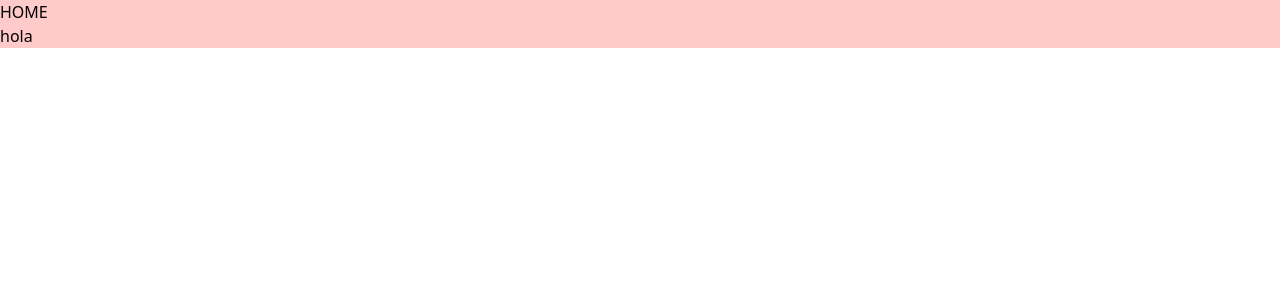
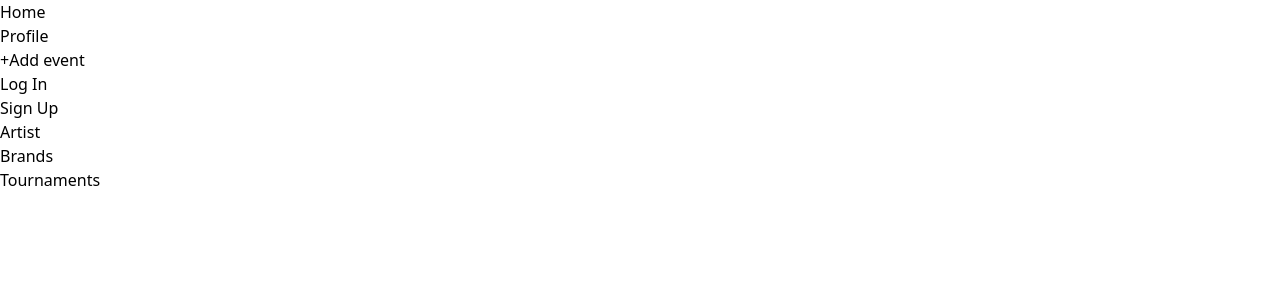
Before and after one commit to oscarardila96/nextjs-fullstack-app-template, a Next.js app: page / in a window 1280 px wide. Shown: the top 300 px of the page. Built offline with nearby package versions, Linux system fonts and the light colour scheme.

Commit message:
fix: adding routes

```diff
--- /dev/null
+++ b/pages/auth/login.tsx
@@ -0,0 +1,3 @@
+export default function Login() {
+  return <div>este es el login</div>;
+}
--- /dev/null
+++ b/pages/auth/register.tsx
@@ -0,0 +1,3 @@
+export default function Register() {
+  return <div>este es el registro</div>;
+}
--- /dev/null
+++ b/pages/categories/artists/[id].tsx
@@ -0,0 +1,3 @@
+export default function ArtistId() {
+  return <div>Este es el detalle de artistas</div>;
+}
--- /dev/null
+++ b/pages/categories/artists/index.tsx
@@ -0,0 +1,3 @@
+export default function Artists() {
+  return <div>Artistas y muchos mas... 🧑‍🤝‍🧑</div>;
+}
--- /dev/null
+++ b/pages/categories/brands/[id].tsx
@@ -0,0 +1,3 @@
+export default function Brands() {
+  return <div>Este es el detalle de las marcas</div>;
+}
--- /dev/null
+++ b/pages/categories/brands/index.tsx
@@ -0,0 +1,3 @@
+export default function () {
+  return <div>todas las marcas</div>;
+}
--- /dev/null
+++ b/pages/categories/tournaments/[id].tsx
@@ -0,0 +1,3 @@
+export default function Tournaments() {
+  return <div>Este es el detalle de los torneos</div>;
+}
--- /dev/null
+++ b/pages/categories/tournaments/index.tsx
@@ -0,0 +1,3 @@
+export default function Tournaments() {
+  return <div>Mis torneos </div>;
+}
--- /dev/null
+++ b/pages/createEvent.tsx
@@ -0,0 +1,3 @@
+export default function CreateEvent() {
+  return <div>Creando eventos para mi</div>;
+}
--- a/pages/index.tsx
+++ b/pages/index.tsx
@@ -1,10 +1,36 @@
+import Link from 'next/link';
+
 export default function Home() {
   return (
     <>
-      <div className="bg-red-200">
-        HOME
-        <h1>hola</h1>
-      </div>
+      <nav>
+        <ul>
+          <li>
+            <Link href="/">Home</Link>
+          </li>
+          <li>
+            <Link href="/profile">Profile</Link>
+          </li>
+          <li>
+            <Link href="/createEvent">+Add event</Link>
+          </li>
+          <li>
+            <Link href="/auth/login">Log In</Link>
+          </li>
+          <li>
+            <Link href="/auth/register">Sign Up</Link>
+          </li>
+          <li>
+            <Link href="/categories/artists">Artist</Link>
+          </li>
+          <li>
+            <Link href="/categories/brands">Brands</Link>
+          </li>
+          <li>
+            <Link href="/categories/tournaments">Tournaments</Link>
+          </li>
+        </ul>
+      </nav>
     </>
   );
 }
--- /dev/null
+++ b/pages/profile.tsx
@@ -0,0 +1,3 @@
+export default function Profile() {
+  return <div className="card">Mi perfil</div>;
+}
--- a/pages/sobre/me.tsx
+++ /dev/null
@@ -1,12 +0,0 @@
-const Me = () => {
-  return (
-    <div>
-      <h1>Mi</h1>
-      <p>
-        Lorem ipsum dolor sit amet consectetur adipisicing elit. Incidunt odit
-        voluptatibus nisi molestiae debitis consequuntur!
-      </p>
-    </div>
-  );
-};
-export default Me;
```
Also changed, not shown: 2 other files (tests, documents, lock files or other folders).
